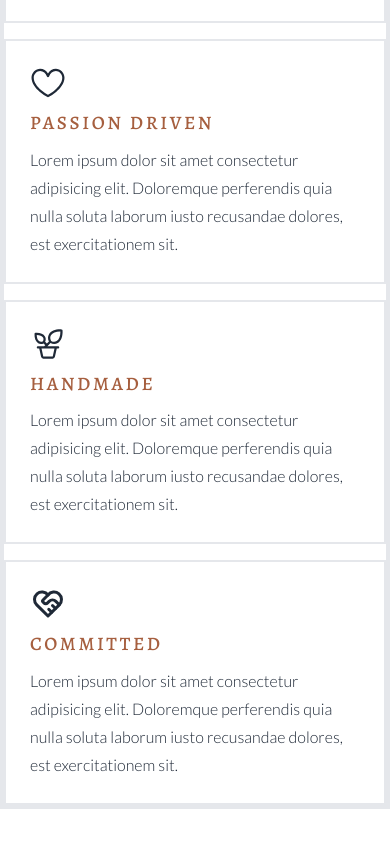
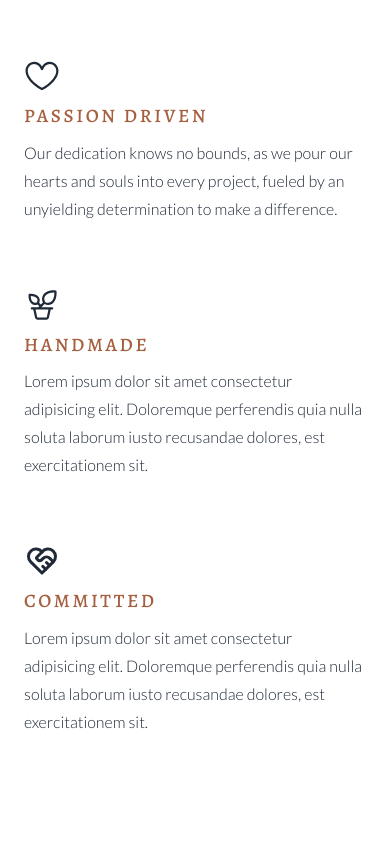
Before and after one commit to NoorTushar/potteria-client, a React (Vite) app: page / in a window 390 px wide. Shown: the part 3540-4384 px from the top of the page. Built offline with nearby package versions, Linux system fonts and the light colour scheme; no server answers.

Commit message:
firebase deploy

```diff
--- a/src/Components/ItemsSection/ItemsSection.jsx
+++ b/src/Components/ItemsSection/ItemsSection.jsx
@@ -9,7 +9,7 @@ const ItemsSection = () => {
 
    useEffect(() => {
       axios
-         .get("http://localhost:3000/items")
+         .get("https://potteria-server.vercel.app/items")
          .then((data) => {
             setItemLoading(false);
             setAllItems(data.data);
--- a/src/Components/MyItemCard/MyItemCard.jsx
+++ b/src/Components/MyItemCard/MyItemCard.jsx
@@ -42,7 +42,7 @@ const MyItemCard = ({ item }) => {
          if (result.isConfirmed) {
             // if we have have confirmed to press DELETE button
             axios
-               .delete(`http://localhost:3000/items/${itemId}`)
+               .delete(`https://potteria-server.vercel.app/items/${itemId}`)
                .then((response) => {
                   if (response.data.deletedCount > 0) {
                      console.log(response.data);
--- a/src/Components/Shared/Footer/Footer.jsx
+++ b/src/Components/Shared/Footer/Footer.jsx
@@ -6,7 +6,7 @@ const Footer = () => {
       <footer className="footer gap-3 md:gap-5 footer-center p-10  text-base-content rounded">
          <div>
             <figure>
-               <img className="size-10" src="/public/leaf_icon.png" alt="" />
+               <img className="size-10" src="/leaf_icon.png" alt="" />
             </figure>
             <h2 className="font-Alegreya text-2xl md:text-3xl font-light text-brownPrimary tracking-[1.2px]">
                Potteria
--- a/src/Components/SubCategorySection/SubCategorySection.jsx
+++ b/src/Components/SubCategorySection/SubCategorySection.jsx
@@ -10,7 +10,7 @@ const SubCategorySection = () => {
 
    useEffect(() => {
       axios
-         .get("http://localhost:3000/subCategories")
+         .get("https://potteria-server.vercel.app/subCategories")
          .then((data) => {
             setItemLoading(false);
             setAllItems(data.data);
--- a/src/Components/WhyUs/WhyUs.jsx
+++ b/src/Components/WhyUs/WhyUs.jsx
@@ -5,7 +5,7 @@ import { TbHeartHandshake } from "react-icons/tb";
 
 const WhyUs = () => {
    return (
-      <div className="grid lg:grid-cols-2 border-2">
+      <div className="grid lg:grid-cols-2">
          <figure className="">
             <img
                className="object-cover h-full"
@@ -13,9 +13,9 @@ const WhyUs = () => {
                alt="women with flowers"
             />
          </figure>
-         <div className="grid md:grid-cols-2 border-2  gap-4">
+         <div className="grid md:grid-cols-2   gap-4">
             {/* item */}
-            <div className="group space-y-2 border-2 p-6">
+            <div className="group space-y-2 p-6">
                <div>
                   <RxScissors className="font-light text-4xl  group-hover:-rotate-[360deg] duration-500"></RxScissors>
                </div>
@@ -30,7 +30,7 @@ const WhyUs = () => {
             </div>
 
             {/* item */}
-            <div className="group space-y-2 border-2 p-6">
+            <div className="group space-y-2  p-6">
                <div>
                   <GoHeart className="font-light text-4xl  group-hover:-rotate-[360deg] duration-500"></GoHeart>
                </div>
@@ -38,14 +38,14 @@ const WhyUs = () => {
                   passion driven
                </h3>
                <p className="font-light leading-7">
-                  Lorem ipsum dolor sit amet consectetur adipisicing elit.
-                  Doloremque perferendis quia nulla soluta laborum iusto
-                  recusandae dolores, est exercitationem sit.
+                  Our dedication knows no bounds, as we pour our hearts and
+                  souls into every project, fueled by an unyielding
+                  determination to make a difference.
                </p>
             </div>
 
             {/* item */}
-            <div className="group space-y-2 border-2 p-6">
+            <div className="group space-y-2  p-6">
                <div>
                   <PiPottedPlant className="font-light text-4xl  group-hover:-rotate-[360deg] duration-500"></PiPottedPlant>
                </div>
@@ -60,7 +60,7 @@ const WhyUs = () => {
             </div>
 
             {/* item */}
-            <div className="group space-y-2 border-2 p-6">
+            <div className="group space-y-2  p-6">
                <div>
                   <TbHeartHandshake className="font-light text-4xl  group-hover:-rotate-[360deg] duration-500"></TbHeartHandshake>
                </div>
--- a/src/Pages/AddItem/AddItem.jsx
+++ b/src/Pages/AddItem/AddItem.jsx
@@ -34,7 +34,7 @@ const AddItem = () => {
       console.log(item);
 
       axios
-         .post("http://localhost:3000/items", item)
+         .post("https://potteria-server.vercel.app/items", item)
          .then((data) => {
             console.log(data.data);
             reset();
--- a/src/Pages/MyItems/MyItems.jsx
+++ b/src/Pages/MyItems/MyItems.jsx
@@ -23,7 +23,7 @@ const MyItems = () => {
    const emailId = params.email;
    const { user } = useContext(AuthContext);
    useEffect(() => {
-      fetch(`http://localhost:3000/myItems/${emailId}`)
+      fetch(`https://potteria-server.vercel.app/myItems/${emailId}`)
          .then((res) => res.json())
          .then((data) => {
             setLoadedItems(data);
--- a/src/Pages/SingleItemPage/SingleItemPage.jsx
+++ b/src/Pages/SingleItemPage/SingleItemPage.jsx
@@ -26,7 +26,7 @@ const SingleItemPage = () => {
    // using axios (2) to get a single item
    useEffect(() => {
       axios
-         .get(`http://localhost:3000/items/${requestId}`)
+         .get(`https://potteria-server.vercel.app/items/${requestId}`)
          .then((data) => {
             console.log(data.data);
             setSingleItem(data.data);
--- a/src/Pages/SubCategoryPage/SubCategoryPage.jsx
+++ b/src/Pages/SubCategoryPage/SubCategoryPage.jsx
@@ -13,7 +13,9 @@ const SubCategoryPage = () => {
    const [items, setItems] = useState([]);
 
    useEffect(() => {
-      fetch(`http://localhost:3000/subcategories/${searchCategory}/items`)
+      fetch(
+         `https://potteria-server.vercel.app/subcategories/${searchCategory}/items`
+      )
          .then((res) => res.json())
          .then((data) => {
             console.log(data);
--- a/src/Pages/UpdateItemPage/UpdateItemPage.jsx
+++ b/src/Pages/UpdateItemPage/UpdateItemPage.jsx
@@ -16,7 +16,7 @@ const UpdateItemPage = () => {
 
    //    useEffect(() => {
    //       axios
-   //          .get(`http://localhost:3000/items/${updateId}`)
+   //          .get(`https://potteria-server.vercel.app/items/${updateId}`)
    //          .then((data) => {
    //             console.log(data.data);
    //          })
@@ -65,7 +65,10 @@ const UpdateItemPage = () => {
          if (result.isConfirmed) {
             // if we have have confirmed to press DELETE button
             axios
-               .put(`http://localhost:3000/items/${updateId}`, item)
+               .put(
+                  `https://potteria-server.vercel.app/items/${updateId}`,
+                  item
+               )
                .then((response) => {
                   console.log(response.data);
                   if (response.data.modifiedCount > 0) {
--- a/src/Providers/ItemProvider.jsx
+++ b/src/Providers/ItemProvider.jsx
@@ -6,7 +6,7 @@
 //    const [itemLoading, setItemLoading] = useState(true);
 
 //    useEffect(() => {
-//       fetch("http://localhost:3000/items")
+//       fetch("https://potteria-server.vercel.app/items")
 //          .then((res) => res.json())
 //          .then((data) => {
 //             console.log(data);
--- a/src/Routes/Routes.jsx
+++ b/src/Routes/Routes.jsx
@@ -71,7 +71,9 @@ export const router = createBrowserRouter([
          {
             path: "/updateItem/:id",
             loader: ({ params }) => {
-               return fetch(`http://localhost:3000/items/${params.id}`);
+               return fetch(
+                  `https://potteria-server.vercel.app/items/${params.id}`
+               );
             },
             element: (
                <PrivateRoute>
@@ -84,7 +86,7 @@ export const router = createBrowserRouter([
             element: <SubCategoryPage></SubCategoryPage>,
             loader: ({ params }) => {
                return fetch(
-                  `http://localhost:3000/subcategories/${params.sub_name}`
+                  `https://potteria-server.vercel.app/subcategories/${params.sub_name}`
                );
             },
          },
```
